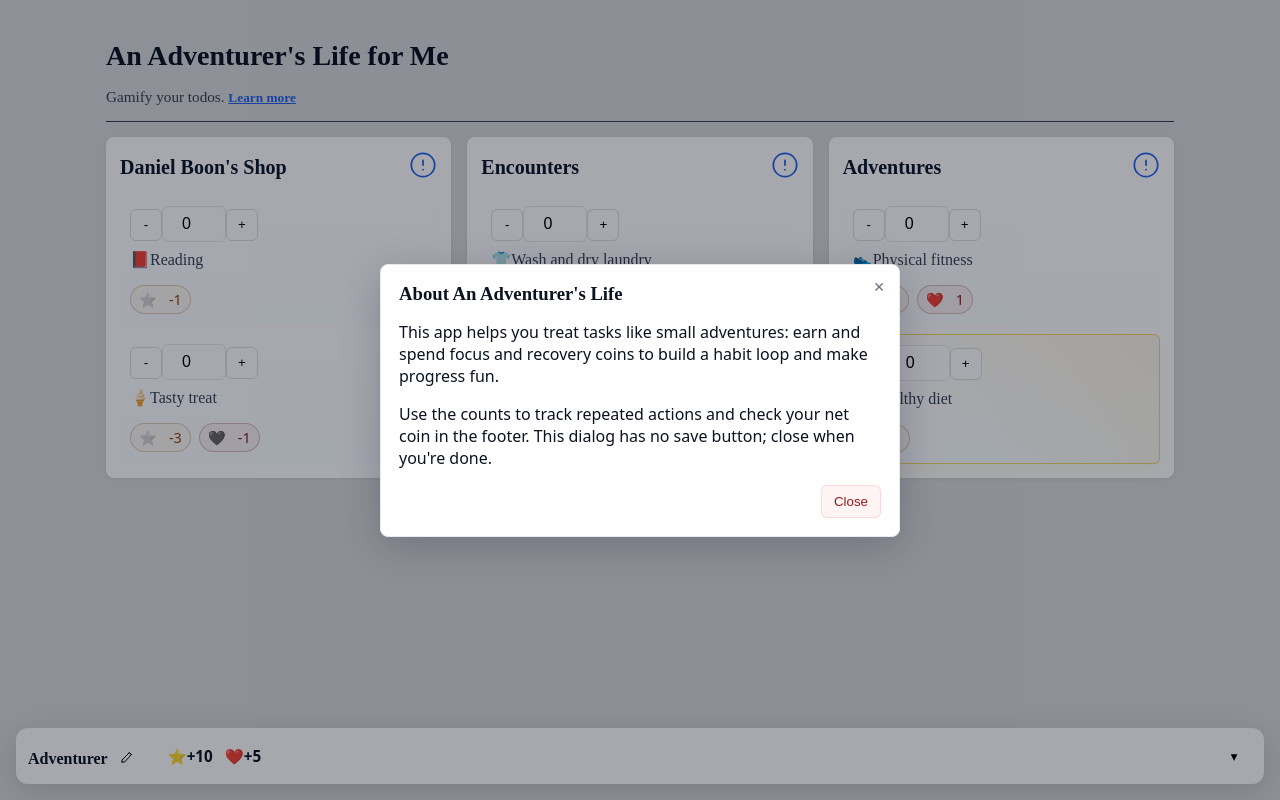
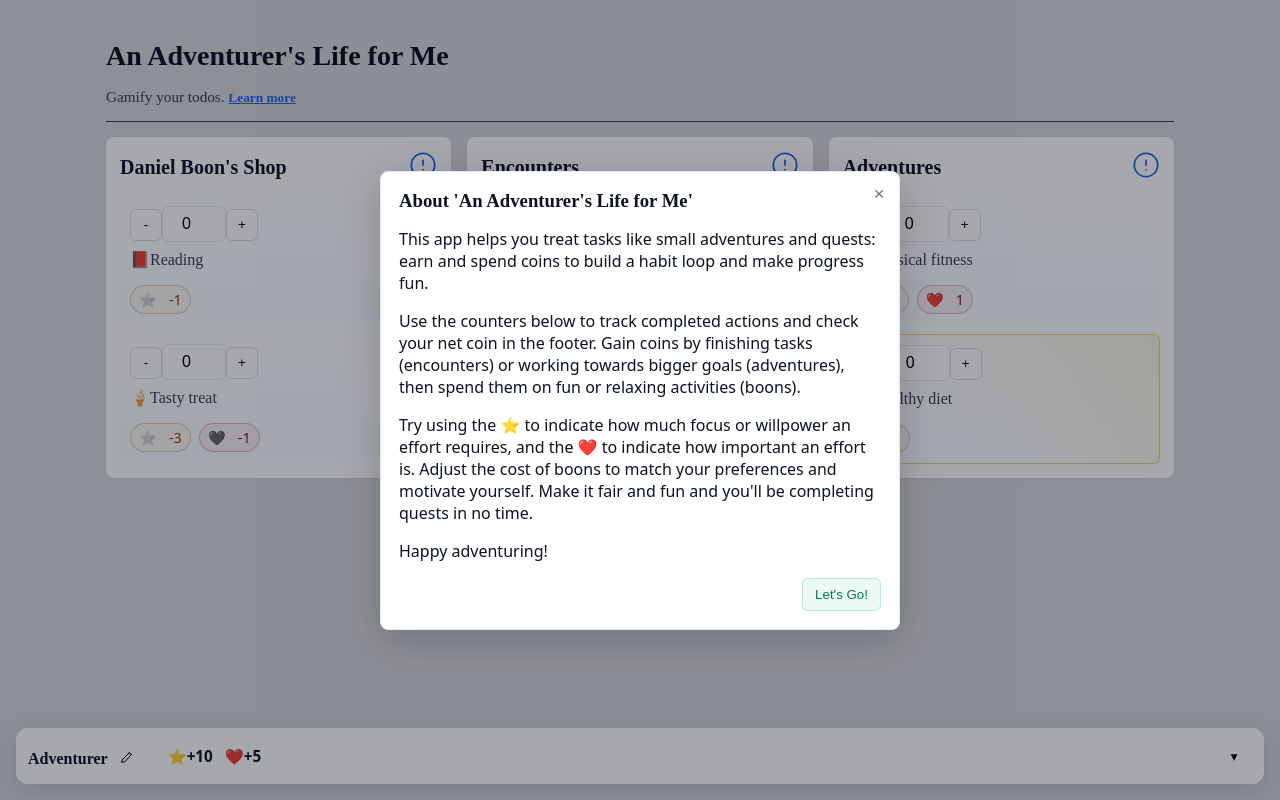
Before and after one commit to SpencerWBarnes/An-Adventurers-Life, a React (Vite) app: page / in a window 1280 px wide. Both pictures are taken after a click on the button "Learn more". Built offline with nearby package versions, Linux system fonts and the light colour scheme; a web font is replaced by a local one.

Commit message:
Added Learn More dialog

```diff
--- a/src/App.tsx
+++ b/src/App.tsx
@@ -3,7 +3,7 @@ import { loadCurrentDay, saveCurrentDay } from "./storage";
 import { CurrentDay, Action } from "./types";
 import Section from "./components/Section";
 import Footer from "./components/Footer";
-import Dialog from "./components/Dialog";
+import LearnMoreDialog from "./components/Dialogs/LearnMoreDialog";
 
 export default function App() {
   const [data, setData] = useState<CurrentDay | null>(null)
@@ -93,15 +93,12 @@ export default function App() {
         <p className="subtitle">Gamify your todos. <button className="learn-more" onClick={() => setLearnOpen(true)}>Learn more</button></p>
       </header>
 
-      <Dialog open={learnOpen} onClose={() => setLearnOpen(false)} title="About An Adventurer's Life" cancelLabel="Close">
-        <p>This app helps you treat tasks like small adventures: earn and spend focus and recovery coins to build a habit loop and make progress fun.</p>
-        <p>Use the counts to track repeated actions and check your net coin in the footer. This dialog has no save button; close when you're done.</p>
-      </Dialog>
+  <LearnMoreDialog open={learnOpen} onClose={() => setLearnOpen(false)} />
 
       <main>
         <Section
           title="Daniel Boon's Shop"
-          description="Spend focus or recovery coins on fun or relaxing boons."
+          description="Spend coins on fun or relaxing boons."
           actions={data.boons}
           onUpdate={updateList("boons")}
         />
--- a/src/components/Dialog.tsx
+++ b/src/components/Dialogs/Dialog.tsx
@@ -1,16 +1,16 @@
 import React, { useEffect } from "react";
 
 type Props = {
-  title?: string
-  open: boolean
-  onClose: () => void
-  onSave?: () => void
-  saveLabel?: string
-  cancelLabel?: string
-  children?: React.ReactNode
-}
+  title?: string;
+  open: boolean;
+  onClose: () => void;
+  onSave?: () => void;
+  saveLabel?: string;
+  cancelLabel?: string;
+  children?: React.ReactNode;
+};
 
-export default function Dialog({ title, open, onClose, onSave, saveLabel = "Save", cancelLabel = "Cancel", children }: Props) {
+export default function Dialog({ title, open, onClose, onSave, saveLabel, cancelLabel, children }: Props) {
   useEffect(() => {
     if (!open) {
       return;
@@ -42,19 +42,21 @@ export default function Dialog({ title, open, onClose, onSave, saveLabel = "Save
 
   return (
     <div className="dialog-backdrop" onClick={onBackdropClick}>
-  <div className="dialog" role="dialog" aria-modal="true" aria-label={title || "Dialog"}>
+      <div className="dialog" role="dialog" aria-modal="true" aria-label={title || "Dialog"}>
         <button className="dialog-close" aria-label="Close" onClick={onClose}>
           ✕
         </button>
         {title && <h3 className="dialog-title">{title}</h3>}
         <div className="dialog-body">{children}</div>
         <div className="dialog-actions">
-          <button className="cancel-btn" onClick={onClose}>{cancelLabel}</button>
-          {onSave && (
+          {saveLabel && onSave && (
             <button className="save-btn" onClick={onSave}>{saveLabel}</button>
+          )}
+          {cancelLabel && (
+            <button className="cancel-btn" onClick={onClose}>{cancelLabel}</button>
           )}
         </div>
       </div>
     </div>
-  )
+  );
 }
--- /dev/null
+++ b/src/components/Dialogs/EditPlayerDialog.tsx
@@ -0,0 +1,49 @@
+import React, { useEffect, useState } from "react";
+import Dialog from "./Dialog";
+import { Player } from "../../types";
+import { FOCUS_ICON, RECOVERY_ICON } from "../../constants";
+
+type Props = {
+  open: boolean;
+  onClose: () => void;
+  player: Player;
+  onSave: (next: Player) => void;
+  saveLabel?: string;
+  cancelLabel?: string;
+};
+
+export default function EditPlayerDialog({ open, onClose, player, onSave, saveLabel = "Save", cancelLabel = "Cancel" }: Props) {
+  const [draft, setDraft] = useState({ name: player.name, focus: player.startOfDayCoin.focus, recovery: player.startOfDayCoin.recovery });
+
+  useEffect(() => {
+    if (open) {
+      setDraft({ name: player.name, focus: player.startOfDayCoin.focus, recovery: player.startOfDayCoin.recovery });
+    }
+  }, [open, player]);
+
+  const doSave = () => {
+    const next: Player = {
+      ...player,
+      name: draft.name,
+      startOfDayCoin: { focus: Number(draft.focus), recovery: Number(draft.recovery) }
+    };
+    onSave(next);
+  };
+
+  return (
+    <Dialog open={open} onClose={onClose} onSave={doSave} title="Update Adventurer" saveLabel={saveLabel} cancelLabel={cancelLabel}>
+      <label>
+        Name
+        <input value={draft.name} onChange={(e) => setDraft((d) => ({ ...d, name: e.target.value }))} />
+      </label>
+      <label>
+        Balance of {FOCUS_ICON} at start of day
+        <input type="number" value={draft.focus} onChange={(e) => setDraft((d) => ({ ...d, focus: Number(e.target.value) }))} />
+      </label>
+      <label>
+        Balance of {RECOVERY_ICON} at start of day
+        <input type="number" value={draft.recovery} onChange={(e) => setDraft((d) => ({ ...d, recovery: Number(e.target.value) }))} />
+      </label>
+    </Dialog>
+  );
+}
--- /dev/null
+++ b/src/components/Dialogs/LearnMoreDialog.tsx
@@ -0,0 +1,23 @@
+import React from "react";
+import Dialog from "./Dialog";
+import { FOCUS_ICON, RECOVERY_ICON } from "../../constants";
+
+type Props = { open: boolean; onClose: () => void };
+
+export default function LearnMoreDialog({ open, onClose }: Props) {
+  return (
+    <Dialog open={open} onClose={onClose} onSave={onClose} title="About 'An Adventurer's Life for Me'" saveLabel="Let's Go!">
+      <p>This app helps you treat tasks like small adventures and quests: earn and spend coins to build a habit loop and make progress fun.</p>
+      <p>
+        Use the counters below to track completed actions and check your net coin in the footer.
+        Gain coins by finishing tasks (encounters) or working towards bigger goals (adventures), then spend them on fun or relaxing activities (boons).
+      </p>
+      <p>
+        Try using the {FOCUS_ICON} to indicate how much focus or willpower an effort requires, and the {RECOVERY_ICON} to indicate how important an effort is.
+        Adjust the cost of boons to match your preferences and motivate yourself.
+        Make it fair and fun and you'll be completing quests in no time.
+      </p>
+      <p>Happy adventuring!</p>
+    </Dialog>
+  );
+}
--- a/src/components/Footer.tsx
+++ b/src/components/Footer.tsx
@@ -1,7 +1,7 @@
 import React, { useState } from "react";
 import { Player } from "../types";
 import { FOCUS_ICON, RECOVERY_ICON } from "../constants";
-import Dialog from "./Dialog";
+import EditPlayerDialog from "./Dialogs/EditPlayerDialog";
 
 type Props = { player: Player; onUpdatePlayer?: (p: Player) => void }
 
@@ -13,7 +13,6 @@ function format(n: number) {
 export default function Footer({ player, onUpdatePlayer }: Props) {
   const [open, setOpen] = useState(false);
   const [editing, setEditing] = useState(false);
-  const [draft, setDraft] = useState({ name: player.name, focus: player.startOfDayCoin.focus, recovery: player.startOfDayCoin.recovery });
 
   const start = player.startOfDayCoin;
   const gain = player.currentDayGain;
@@ -33,7 +32,6 @@ export default function Footer({ player, onUpdatePlayer }: Props) {
             className="edit-player"
             aria-label="Edit player"
             onClick={() => {
-              setDraft({ name: player.name, focus: player.startOfDayCoin.focus, recovery: player.startOfDayCoin.recovery });
               setEditing(true);
             }}
           >
@@ -57,39 +55,19 @@ export default function Footer({ player, onUpdatePlayer }: Props) {
         </button>
       </div>
 
-      <Dialog
+      <EditPlayerDialog
         open={editing}
-        title="Update Adventurer"
         onClose={() => setEditing(false)}
-        onSave={() => {
-          const next: Player = {
-            ...player,
-            name: draft.name,
-            startOfDayCoin: { focus: Number(draft.focus), recovery: Number(draft.recovery) },
-          };
-
+        player={player}
+        onSave={(next) => {
           if (onUpdatePlayer) {
             onUpdatePlayer(next);
           }
-
           setEditing(false);
         }}
         saveLabel="Save"
         cancelLabel="Cancel"
-      >
-        <label>
-          Name
-          <input value={draft.name} onChange={(e) => setDraft((d) => ({ ...d, name: e.target.value }))} />
-        </label>
-        <label>
-          Balance of {FOCUS_ICON} at start of day
-          <input type="number" value={draft.focus} onChange={(e) => setDraft((d) => ({ ...d, focus: Number(e.target.value) }))} />
-        </label>
-        <label>
-          Balance of {RECOVERY_ICON} at start of day
-          <input type="number" value={draft.recovery} onChange={(e) => setDraft((d) => ({ ...d, recovery: Number(e.target.value) }))} />
-        </label>
-      </Dialog>
+      />
 
       <div className="footer-details" aria-hidden={!open}>
         <div className="detail-col">
```
